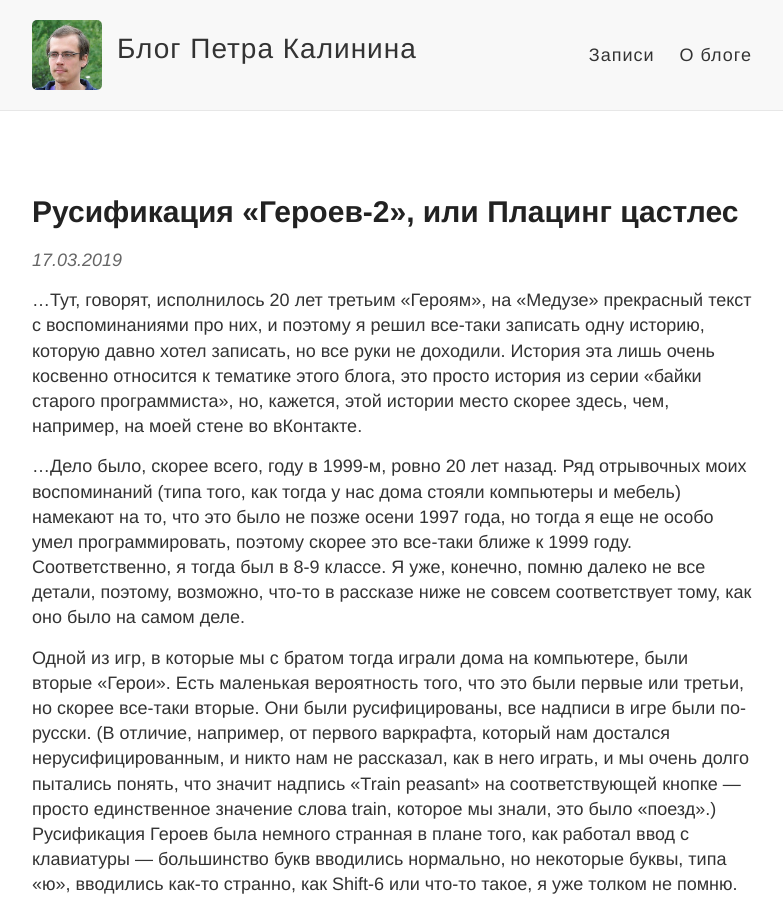
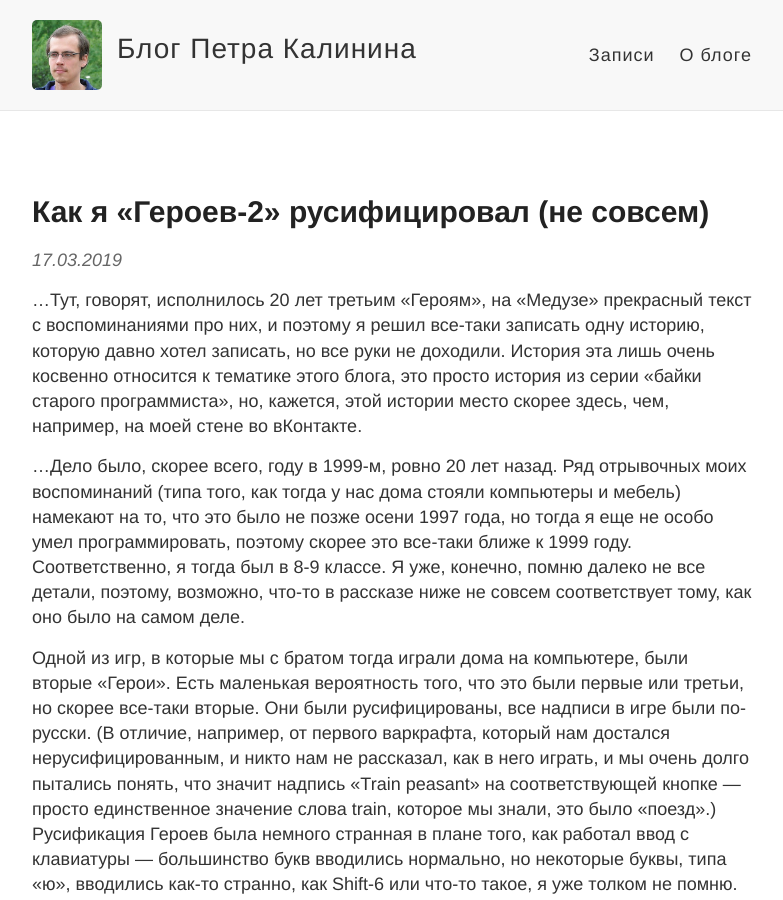
Before and after one commit to petr-kalinin/algoprog-blog, a Jekyll site: the page built from _posts/2019-03-17-heroes.md, in a window 1280 px wide and 900 px high. Shown: the whole window, without its empty margins (248-1031 px from the left). Built offline with Jekyll 4.4.1, drawn with Linux system fonts in a browser that asks for light colours.

Commit message:
Change title

```diff
--- a/_posts/2019-03-17-heroes.md
+++ b/_posts/2019-03-17-heroes.md
@@ -1,6 +1,6 @@
 ---
 layout: post
-title: Русификация «Героев-2», или Плацинг цастлес
+title: Как я «Героев-2» русифицировал (не совсем)
 ---
 
 ...Тут, говорят, исполнилось 20 лет третьим «Героям», на «Медузе» прекрасный текст с воспоминаниями про них,
```
